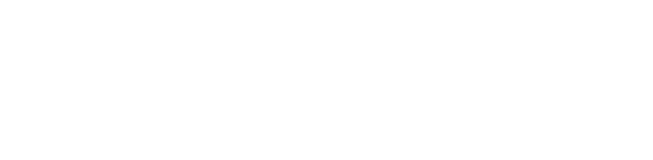
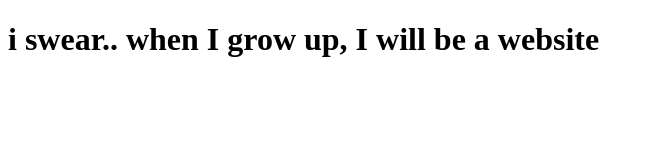
Before and after one commit to pmanu93/pmanu93.github.io, a website with bundled scripts: page index.html in a window 1280 px wide. Shown: the whole page, without its empty margins (0-653 px from the left). Built offline with nearby package versions, Linux system fonts and the light colour scheme.

Commit message:
just a text.. need to commit the dist stuff lolz

```diff
--- a/index.html
+++ b/index.html
@@ -7,6 +7,7 @@
   </head>
 
   <body aurelia-app="main">
+    <h1>i swear.. when I grow up, I will be a website</h1>
     <script src="scripts/vendor-bundle.js" data-main="aurelia-bootstrapper"></script>
   </body>
 </html>
```
